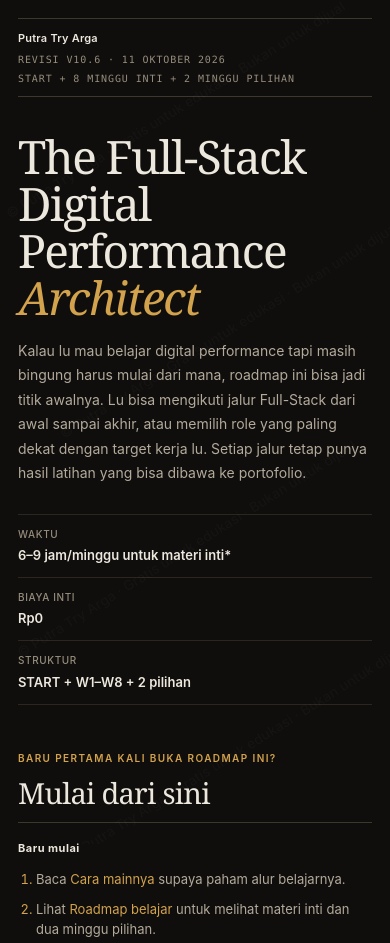
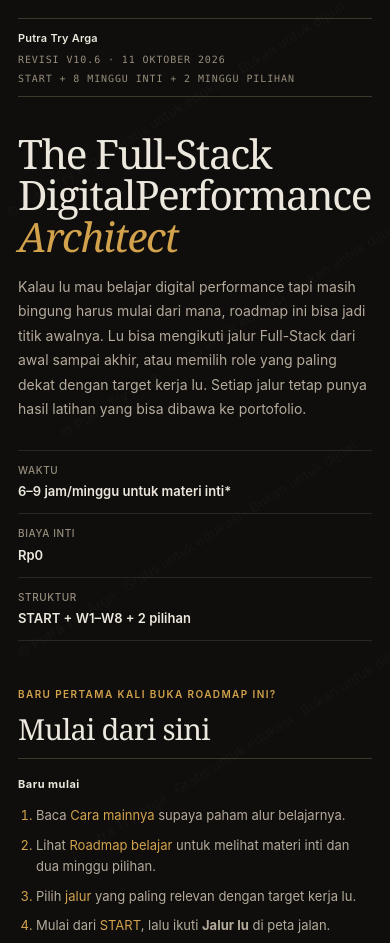
Before and after one commit to putratryarga/putratryarga-dpa, a plain HTML site: page index.html in a window 390 px wide. Shown: the top 943 px of the page. Drawn offline with Linux system fonts and the light colour scheme; a web font is replaced by a local one.

Commit message:
design: prevent narrow-screen hero overflow

```diff
--- a/index.html
+++ b/index.html
@@ -1078,9 +1078,10 @@ footer p {
     margin-top: 18px; padding: 12px 0;
   }
   .masthead h1 {
-    margin: 36px 0 18px; font-size: clamp(42px, 11.8vw, 60px);
+    margin: 36px 0 18px; font-size: clamp(34px, 10.4vw, 54px);
     line-height: 1.02; letter-spacing: -.035em;
   }
+  .masthead h1 br { display: none; }
   .mast-sub { max-width: none; font-size: 14px; line-height: 1.75; }
   .mast-meta { grid-template-columns: minmax(0, 1fr); }
   .mast-meta div, .mast-meta div:first-child {
```
